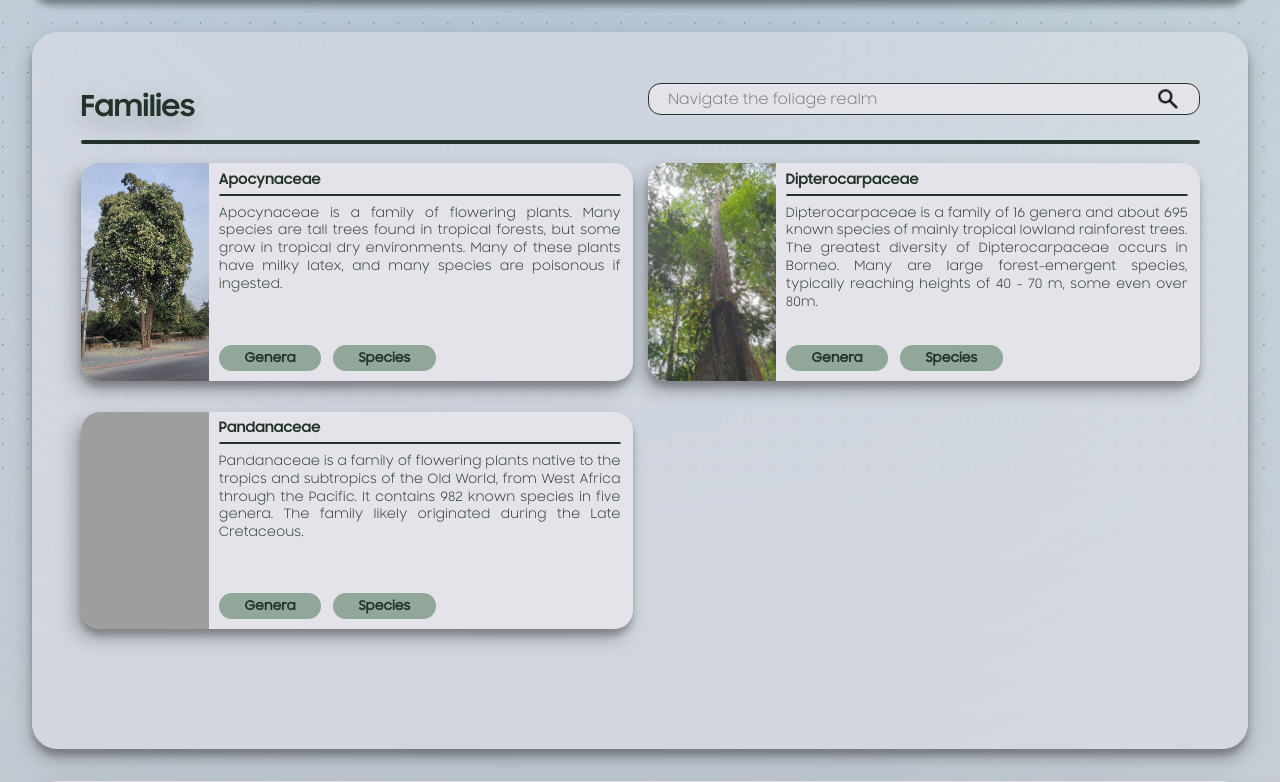
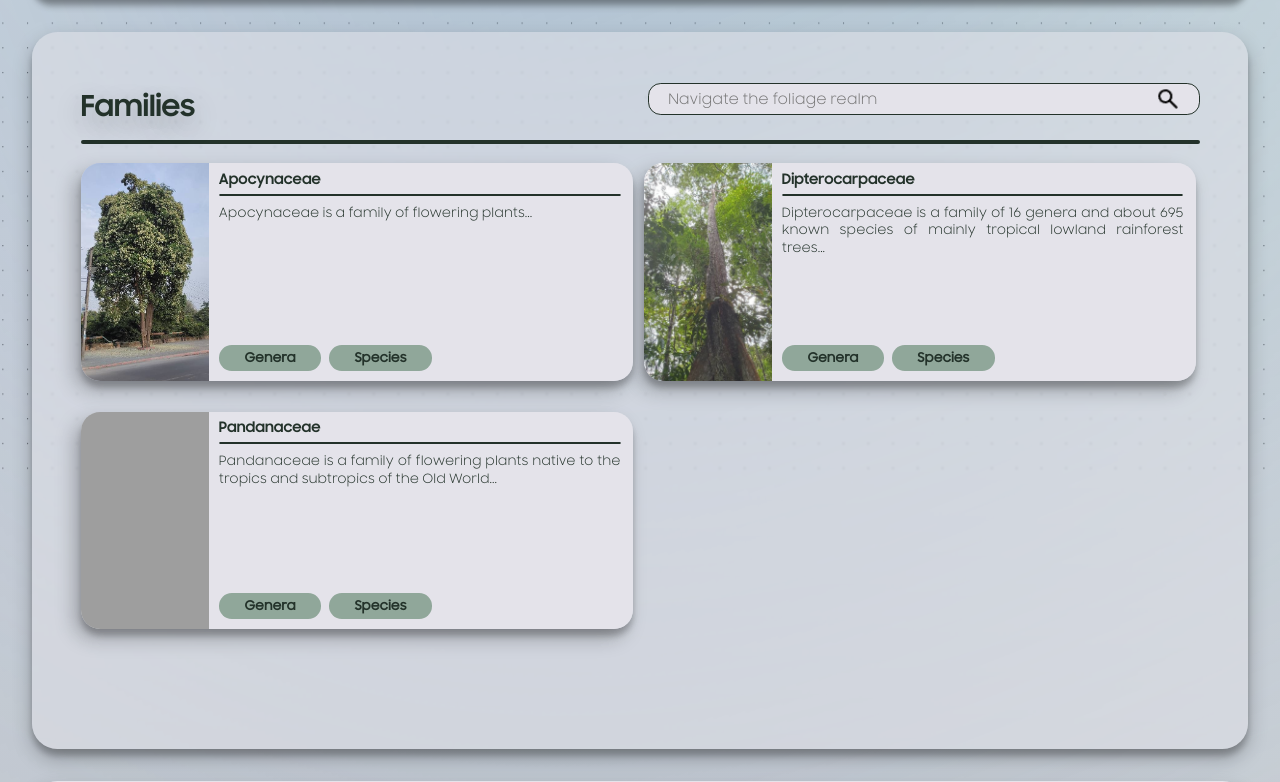
Before and after one commit to darklorddad/Swinburne_COS10026_CTIP_Assignment_2, a PHP site: page /explore.php in a window 1280 px wide. Shown: the part 337-1119 px from the top of the page. Run offline with PHP 8.4, Linux system fonts and the light colour scheme; grey boxes are pictures that could not be loaded.

Commit message:
2.24 optimised explore.php

```diff
--- a/www/assign2/explore.php
+++ b/www/assign2/explore.php
@@ -30,61 +30,51 @@
             <div class = "czy_tis_a_line"></div>
 
             <div class = "czy_ooo_pictures">
+                <?php
+                    $families = [
+                        [
+                            'name' => 'Apocynaceae',
+                            'description' => 'Apocynaceae is a family of flowering plants...',
+                            'image' => 'styles/images/czy/apocynaceae/alstonia_angustifolia/1.jpeg',
+                            'alt' => 'apocynaceae_alstonia_angustifolia',
+                            'genera_link' => 'genera.php#apocynaceae',
+                            'species_link' => 'species.php#apocynaceae'
+                        ],
+                        [
+                            'name' => 'Dipterocarpaceae',
+                            'description' => 'Dipterocarpaceae is a family of 16 genera and about 695 known species of mainly tropical lowland rainforest trees...',
+                            'image' => 'styles/images/czy/dipterocarpaceae/hopea_griffithii/2.jpeg',
+                            'alt' => 'dipterocarpaceae_hopea_griffithii',
+                            'genera_link' => 'genera.php#dipterocarpaceae',
+                            'species_link' => 'species.php#dipterocarpaceae'
+                        ],
+                        [
+                            'name' => 'Pandanaceae',
+                            'description' => 'Pandanaceae is a family of flowering plants native to the tropics and subtropics of the Old World...',
+                            'image' => 'styles/images/czy/pandanaceae/benstonea_nana/1.jpg',
+                            'alt' => 'pandanaceae_benstonea_nana',
+                            'genera_link' => 'genera.php#pandanaceae',
+                            'species_link' => 'species.php#pandanaceae'
+                        ],
+                    ];
 
-                <div class = "czy_card">
-                    <img src = "styles/images/czy/apocynaceae/alstonia_angustifolia/1.jpeg" alt = "apocynaceae_alstonia_angustifolia" class = "czy_yoo_pictures">
-                    <div class = "czy_image_container"></div>
-                    <div class = "czy_cards_le_content">
-                        <p class = "czy_card_title">Apocynaceae</p>
+                    function createFamilyCard($family) {
+                        echo "<div class='czy_card'>";
+                        echo "<img src='{$family['image']}' alt='{$family['alt']}' class='czy_yoo_pictures'>";
+                        echo "<div class='czy_cards_le_content'>";
+                        echo "<p class='czy_card_title'>{$family['name']}</p>";
+                        echo "<div class='czy_seperator'></div>";
+                        echo "<p class='czy_small_description'>{$family['description']}</p>";
+                        echo "<div class='czy_button'>";
+                        echo "<a href='{$family['genera_link']}' class='czy_card_butt_on'>Genera</a>";
+                        echo "<a href='{$family['species_link']}' class='czy_card_butt_on'>Species</a>";
+                        echo "</div></div></div>";
+                    }
 
-                        <div class = "czy_seperator"></div>
-
-                        <p class = "czy_small_description">
-                            Apocynaceae is a family of flowering plants. Many species are tall trees found in tropical forests, but some grow in tropical dry environments. Many of these plants have milky latex, and many species are poisonous if ingested.
-                        </p>
-
-                        <div class = "czy_button">
-                            <a href = "genera.php#apocynaceae" class = "czy_card_butt_on">Genera</a>
-                            <a href = "species.php#apocynaceae" class = "czy_card_butt_on">Species</a>
-                        </div>
-                    </div>
-                </div>
-
-                <div class = "czy_card">
-                    <img src = "styles/images/czy/dipterocarpaceae/hopea_griffithii/2.jpeg" alt = "dipterocarpaceae_hopea_griffithii" class = "czy_yoo_pictures">
-                    <div class = "czy_cards_le_content">
-                        <p class = "czy_card_title">Dipterocarpaceae</p>
-
-                        <div class = "czy_seperator"></div>
-
-                        <p class = "czy_small_description">
-                            Dipterocarpaceae is a family of 16 genera and about 695 known species of mainly tropical lowland rainforest trees. The greatest diversity of Dipterocarpaceae occurs in Borneo. Many are large forest-emergent species, typically reaching heights of 40 - 70 m, some even over 80m.
-                        </p>
-
-                        <div class = "czy_button">
-                            <a href = "genera.php#dipterocarpaceae" class = "czy_card_butt_on">Genera</a>
-                            <a href = "species.php#dipterocarpaceae" class = "czy_card_butt_on">Species</a>
-                        </div>
-                    </div>
-                </div>
-
-                <div class = "czy_card">
-                    <img src = "styles/images/czy/pandanaceae/benstonea_nana/1.jpg" alt = "pandanaceae_benstonea_nana" class = "czy_yoo_pictures">
-                    <div class = "czy_cards_le_content">
-                        <p class = "czy_card_title">Pandanaceae</p>
-
-                        <div class = "czy_seperator"></div>
-
-                        <p class = "czy_small_description">
-                            Pandanaceae is a family of flowering plants native to the tropics and subtropics of the Old World, from West Africa through the Pacific. It contains 982 known species in five genera. The family likely originated during the Late Cretaceous.
-                        </p>
-
-                        <div class = "czy_button">
-                            <a href = "genera.php#pandanaceae" class = "czy_card_butt_on">Genera</a>
-                            <a href = "species.php#pandanaceae" class = "czy_card_butt_on">Species</a>
-                        </div>
-                    </div>
-                </div>
+                    foreach ($families as $family) {
+                        createFamilyCard($family);
+                    }
+                ?>
             </div>
         </div>
 
```
